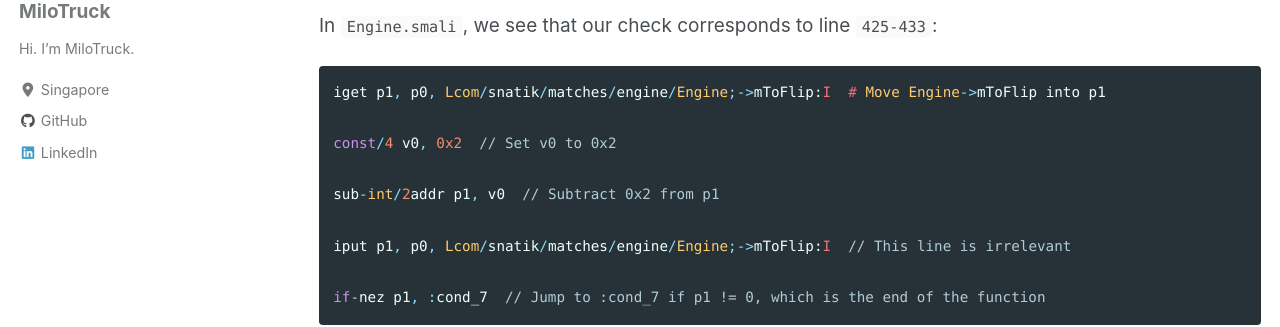
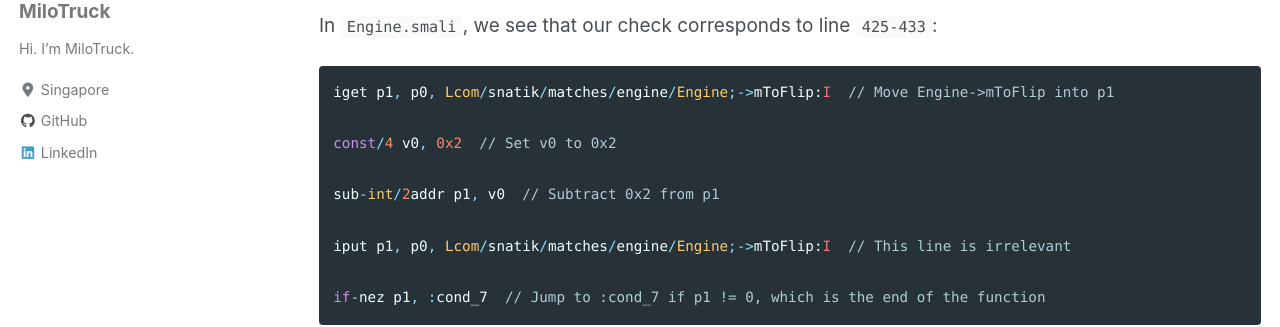
Before and after one commit to MiloTruck/milotruck.github.io, a Jekyll site: the page built from _posts/2022-06-11-Grey Cat The Flag Qualifiers 2022.md, in a window 1280 px wide and 900 px high, scrolled down 5171 px. Shown: the part 176-503 px from the top of the window. Built offline with Jekyll 4.4.1, drawn with Linux system fonts in a browser that asks for light colours; cached includes are drawn as plain includes; nearby versions of some CDN libraries.

Commit message:
Minor changes

````diff
--- a/_posts/2022-06-11-Grey Cat The Flag Qualifiers 2022.md
+++ b/_posts/2022-06-11-Grey Cat The Flag Qualifiers 2022.md
@@ -139,7 +139,7 @@ apktool d memory-game.apk
 ```
 In `Engine.smali`, we see that our check corresponds to line `425-433`:
 ```java
-iget p1, p0, Lcom/snatik/matches/engine/Engine;->mToFlip:I  # Move Engine->mToFlip into p1
+iget p1, p0, Lcom/snatik/matches/engine/Engine;->mToFlip:I  // Move Engine->mToFlip into p1
 
 const/4 v0, 0x2  // Set v0 to 0x2
 
````
